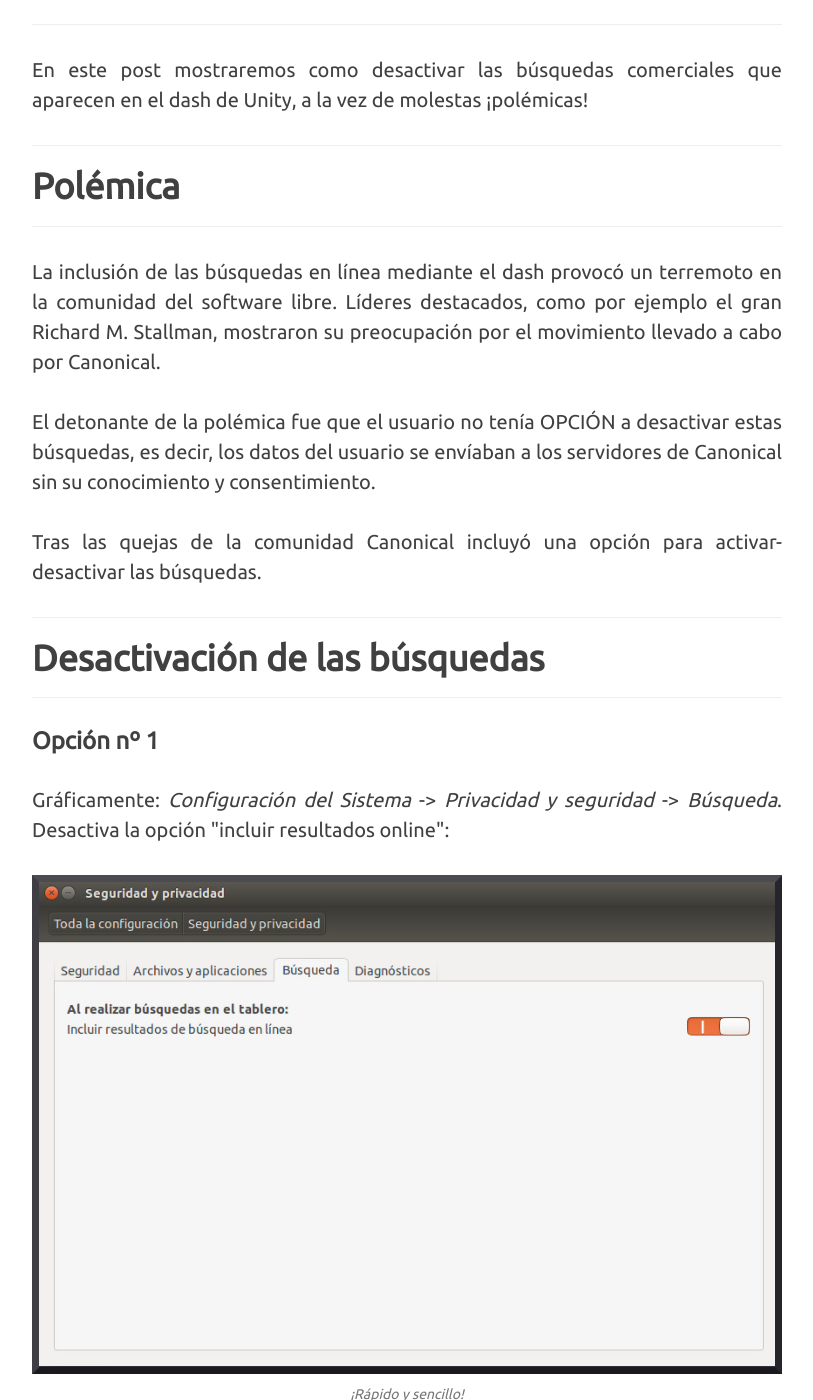
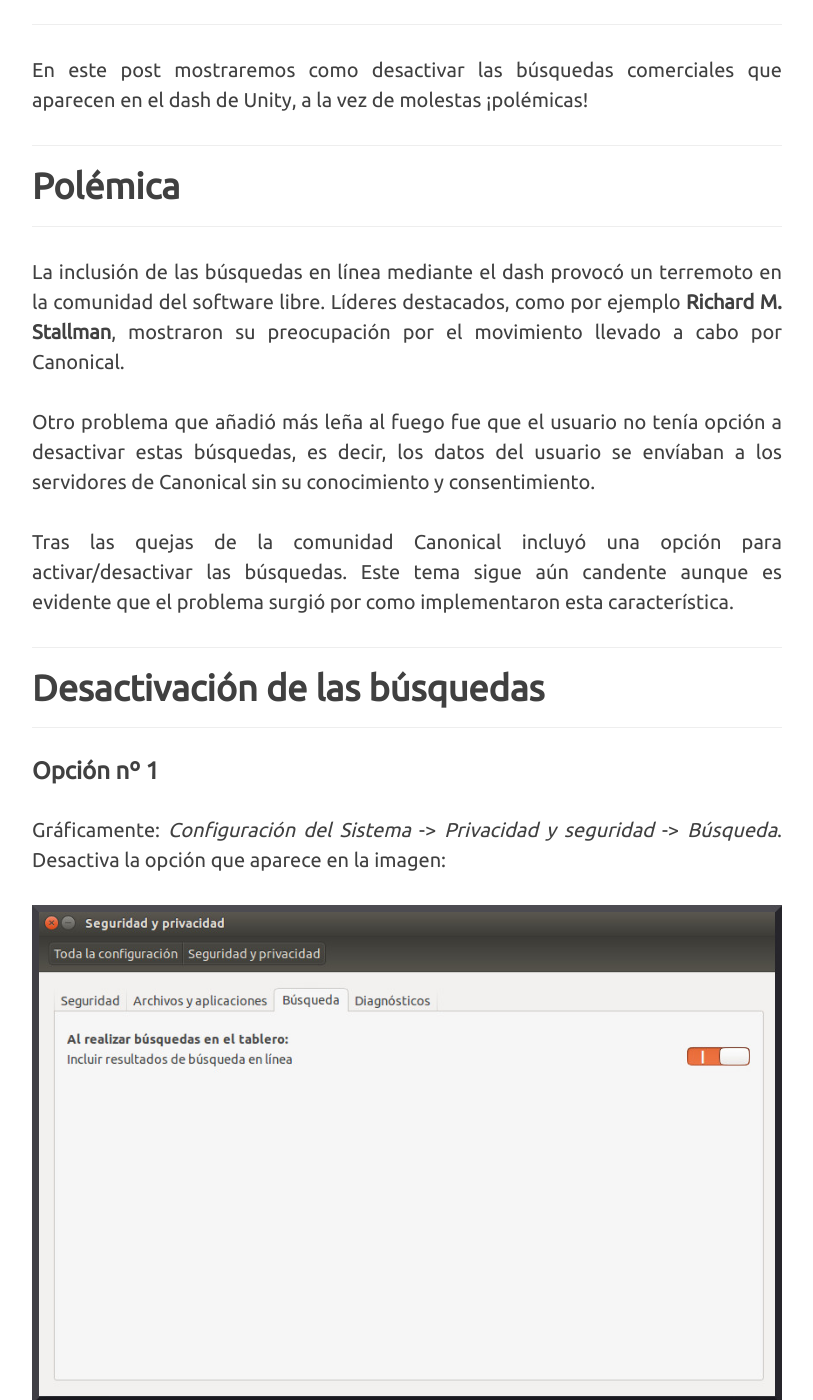
Before and after one commit to R12Leal/R12Leal.github.io, a Jekyll site: the page built from _posts/2015-11-20-desactivar-busquedas-comerciales-ubuntu.markdown, in a window 1280 px wide and 1400 px high, scrolled down 793 px. Shown: the whole window, without its empty margins (233-1046 px from the left). Built offline with Jekyll 4.4.1, drawn with Linux system fonts in a browser that asks for light colours; nearby versions of some CDN libraries; comment, search, counter and statistics services are not loaded.

Commit message:
Update 27/12/2015

```diff
--- a/_posts/2015-11-20-desactivar-busquedas-comerciales-ubuntu.markdown
+++ b/_posts/2015-11-20-desactivar-busquedas-comerciales-ubuntu.markdown
@@ -16,14 +16,14 @@
 <hr />
 <h2 class="section-heading">Polémica</h2>
 <hr />
-<p>La inclusión de las búsquedas en línea mediante el dash provocó un terremoto en la comunidad del software libre. Líderes destacados, como por ejemplo el gran Richard M. Stallman, mostraron su preocupación por el movimiento llevado a cabo por Canonical.</p>
-<p>El detonante de la polémica fue que el usuario no tenía OPCIÓN a desactivar estas búsquedas, es decir, los datos del usuario se envíaban a los servidores de Canonical sin su conocimiento y consentimiento.</p>
-<p>Tras las quejas de la comunidad Canonical incluyó una opción para activar-desactivar las búsquedas.</p>
+<p>La inclusión de las búsquedas en línea mediante el dash provocó un terremoto en la comunidad del software libre. Líderes destacados, como por ejemplo <strong>Richard M. Stallman</strong>, mostraron su preocupación por el movimiento llevado a cabo por Canonical.</p>
+<p>Otro problema que añadió más leña al fuego fue que el usuario no tenía opción a desactivar estas búsquedas, es decir, los datos del usuario se envíaban a los servidores de Canonical sin su conocimiento y consentimiento.</p>
+<p>Tras las quejas de la comunidad Canonical incluyó una opción para activar/desactivar las búsquedas. Este tema sigue aún candente aunque es evidente que el problema surgió por como implementaron esta característica.</p>
 <hr />
 <h2 class="section-heading">Desactivación de las búsquedas</h2>
 <hr />
 <p><h3>Opción nº 1</h3></p>
-<p>Gráficamente: <i>Configuración del Sistema</i> -> <i>Privacidad y seguridad</i> -> <i>Búsqueda</i>. Desactiva la opción "incluir resultados online":</p>
+<p>Gráficamente: <i>Configuración del Sistema</i> -> <i>Privacidad y seguridad</i> -> <i>Búsqueda</i>. Desactiva la opción que aparece en la imagen:</p>
 <img src="/img/post/post_busq_com/desactivar_busq_panel.jpg" alt="¡Desactivación de forma gráfica!" />
 <span class="caption text-muted">¡Rápido y sencillo!</span>
 <p><h3>Opción nº 2</h3></p>
```
